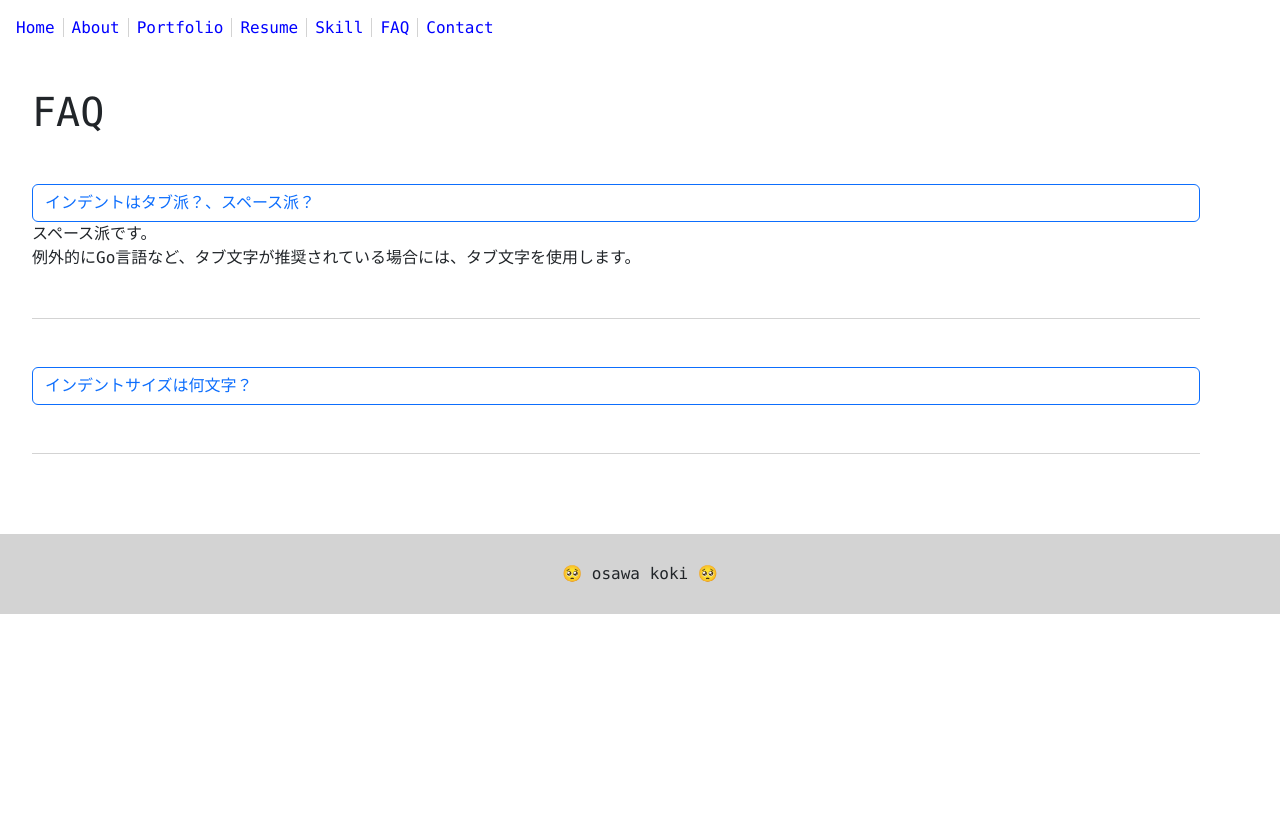
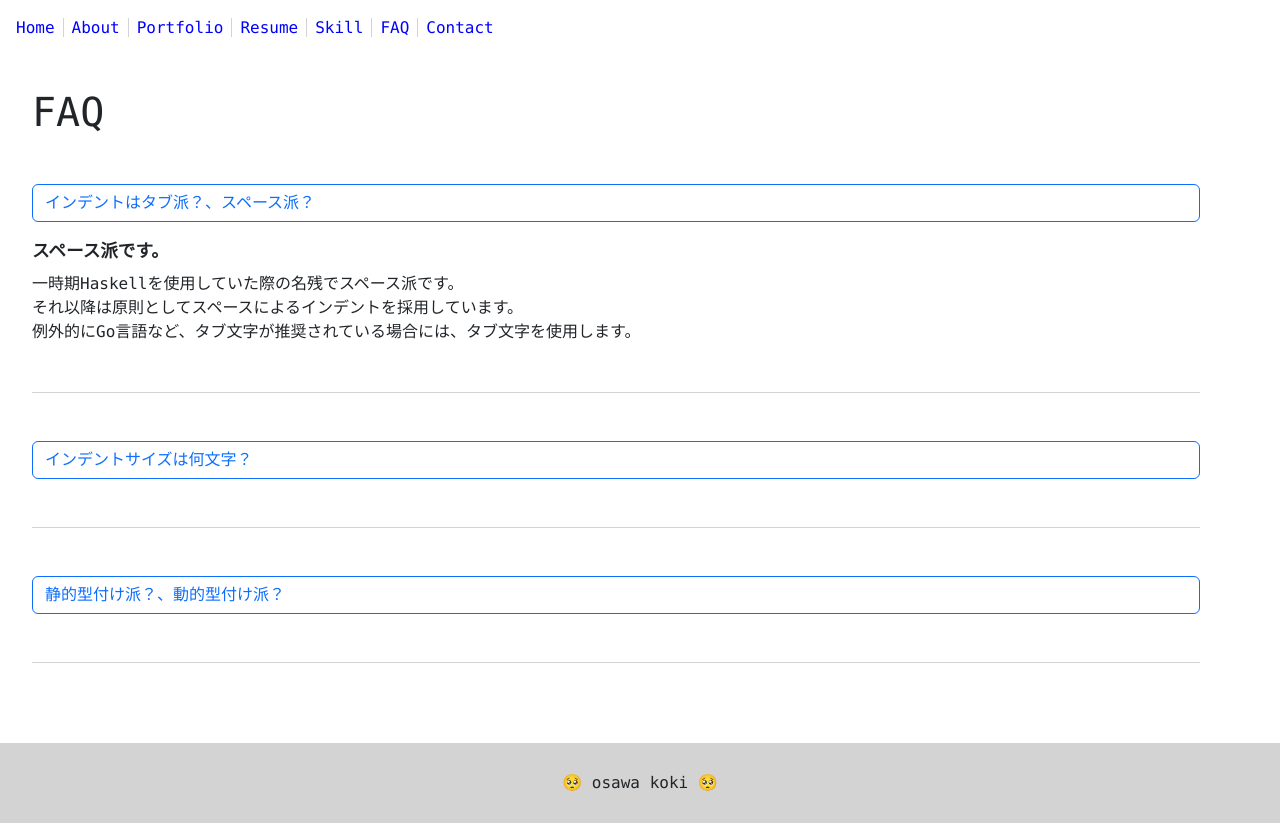
Before and after one commit to osawa-koki/osawa-koki, a Next.js app in the folder portfolio/: page /faq in a window 1280 px wide. Both pictures are taken after a click on the button "インデントはタブ派？、スペース派？". Before the commit the page ends 800 px from the top, so only its background shows below. Built offline with nearby package versions, Linux system fonts and the light colour scheme.

Commit message:
Faq大枠完成した。

```diff
--- a/portfolio/data/faq.ts
+++ b/portfolio/data/faq.ts
@@ -16,12 +16,17 @@ const _faq: _Faq[] = [
   {
     question: 'インデントはタブ派？、スペース派？',
     answer: 'スペース派です。',
-    detail: '例外的にGo言語など、タブ文字が推奨されている場合には、タブ文字を使用します。'
+    detail: '一時期Haskellを使用していた際の名残でスペース派です。\nそれ以降は原則としてスペースによるインデントを採用しています。\n例外的にGo言語など、タブ文字が推奨されている場合には、タブ文字を使用します。'
   },
   {
     question: 'インデントサイズは何文字？',
     answer: '2文字が好きです。',
-    detail: '4タブだとどんどん右に進んでしまうため、2タブが好きです。'
+    detail: '4タブだとどんどん右に進んでしまうため、2タブが好きです。\nもっとも、そんなにインデントで右に進んでしまうようなコードは書くべきではないですけどね、、、\n自分的には3段階右に進んだだけでも好きではありませんので2タブが好きです、、、笑'
+  },
+  {
+    question: '静的型付け派？、動的型付け派？',
+    answer: '圧倒的、静的派です。',
+    detail: '静的型付け言語は動的型付け言語に比べて圧倒的に安心感・信頼感があるためです。'
   },
 ];
 
--- a/portfolio/pages/faq.tsx
+++ b/portfolio/pages/faq.tsx
@@ -35,7 +35,7 @@ const FaqPage = () => {
           return (
             <div className='FaqUnit' key={f.id}>
               <Button
-                className='FaqAnswer'
+                className='FaqQuestion'
                 variant="outline-primary"
                 onClick={() => {
                   const new_open = faqs.map((o, _) => {
@@ -60,10 +60,13 @@ const FaqPage = () => {
                 {f.question}
               </Button>
               <Collapse in={f.open}>
-                <div className='answer'>
-                  {f.answer}
-                  <br />
-                  {f.detail}
+                <div className='answer-detail'>
+                  <div className='answer'>
+                    {f.answer}
+                  </div>
+                  <div className='detail'>
+                    {f.detail}
+                  </div>
                 </div>
               </Collapse>
             </div>
--- a/portfolio/styles/faq.scss
+++ b/portfolio/styles/faq.scss
@@ -6,9 +6,20 @@
     margin-top: 3rem;
     border-bottom: 1px lightgray solid;
     padding-bottom: 3rem;
-    .FaqAnswer {
+    .FaqQuestion {
       width: 100%;
       text-align: left;
     }
+    .answer-detail {
+      margin-top: 1rem;
+      .answer {
+        font-weight: bold;
+        font-size: 1.1rem;
+        margin: 0.5rem 0;
+      }
+      .detail {
+        white-space: pre;
+      }
+    }
   }
 }
```
